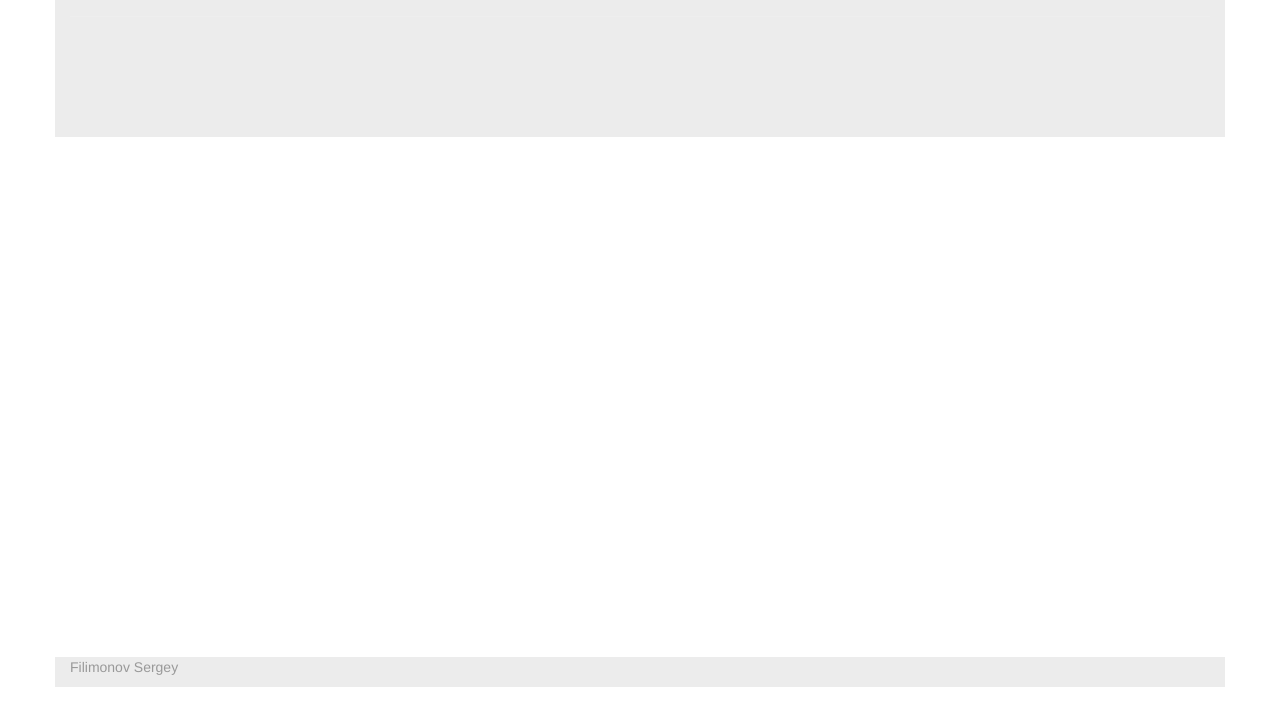
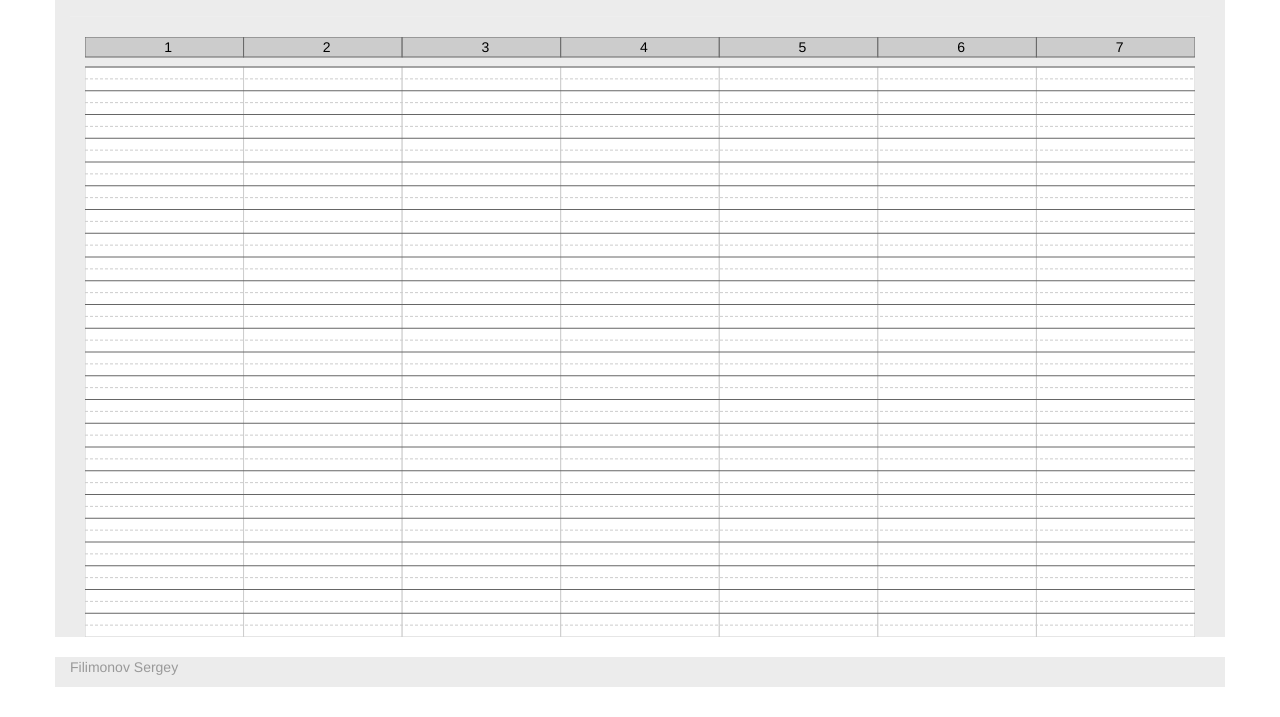
Before and after one commit to filimonov-serg/myRepo, a website: page app/index.html in a window 1280 px wide. Shown: the part 83-800 px from the top of the page. Drawn offline with nearby package versions, Linux system fonts and the light colour scheme.

Commit message:
added D3.js

```diff
--- a/app/css/app.css
+++ b/app/css/app.css
@@ -1,3 +1,18 @@
+.day-line {
+  stroke: #666;
+}
+.day-line-sel {
+  stroke: #600;
+}
+.day-mid-line {
+  stroke: #ccc;
+  stroke-dasharray: 3 2;
+}
+.bg-content {
+  fill: #fff;
+  stroke: #ccc;
+}
+
 html, body {
   height: 100%;
 }
--- a/app/js/directives.js
+++ b/app/js/directives.js
@@ -14,10 +14,109 @@
 			restrtict: 'A',
 			link: function(scope, elem, attrs) {
 				var el = elem[0];
+				var width = el.clientWidth-30;
+				var height = 600;
+
 				elem.css({
-					height: '100px'
+					height: height+'px'
 				});
-				console.log($(elem))
+
+				var svg = d3.select(el).append('svg')
+					.attr('width', width)
+					.attr('height', height);
+
+				/*var topPlank = svg.append('rect')
+					.attr('x',0)
+					.attr('y',0)
+					.attr('width', width)
+					.attr('height', 20)
+					.attr('fill', 'grey');*/
+
+				//render days
+				var xScale = d3.scale.linear()
+					.domain([0, 700])
+					.range([0, width]);
+				var yScale = d3.scale.linear()
+					.domain([0, 30*24])
+					.range([0, height-30]);
+
+				for(var i=0;i<=6;i++) {
+					var dayBox = svg.append('g')
+						.on('mouseover', function(d) {
+							var dayRect = d3.select(this);
+
+							dayRect.selectAll('rect').transition().attr('fill', '#0c0');
+						})
+						.on('mouseout', function(d) {
+							var dayRect = d3.select(this);
+							dayRect.selectAll('rect').transition().attr('fill', '#ccc');
+						});
+
+					dayBox.append('rect')
+						.attr('x', xScale(i*100))
+						.attr('y', xScale(0))
+						.attr('width', xScale(100))
+						.attr('height', 20)
+						.attr('stroke', '#666')
+						.attr('fill', '#ccc');
+
+
+					dayBox.append('text')
+						.attr('x', xScale(i*100 + 50))
+						.attr('y', 15)
+						.attr('class', 'day-text')
+						.text(i+1);
+
+					svg.append('rect')
+					.attr('x', xScale(i*100))
+					.attr('y', 30)
+					.attr('width', xScale(100))
+					.attr('height', yScale(30*24))
+					.attr('class', 'bg-content')
+					.on('mouseout', function() {
+						var selHour = svg.select('#sel-hour')[0];
+						if(selHour[0] != null) {
+							svg.select('#sel-hour').remove();
+						}
+					})
+					.on('mousemove', function() {
+						var mousePos = d3.mouse(this);
+						var selHour = svg.select('#sel-hour')[0];
+						if(selHour[0] === null) {
+							svg.append('line')
+								.attr('x1', 0)
+								.attr('x2', xScale(700))
+								.attr('y1', mousePos[1])
+								.attr('y2', mousePos[1])
+								.attr('class', 'day-line-sel')
+								.attr('id','sel-hour');
+						} else {
+							//console.log(selHour[0]);
+							d3.select(selHour[0]).attr('y1', mousePos[1]).attr('y2', mousePos[1]);
+						}
+
+					});
+				}
+
+				//render time
+
+
+
+				for(var i=0; i<24; i++) {
+					var hourBox = svg.append('g');
+					hourBox.append('line')
+						.attr('x1', 0)
+						.attr('x2', xScale(700))
+						.attr('y1', yScale(i*30)+30)
+						.attr('y2', yScale(i*30)+30)
+						.attr('class', 'day-line');
+					hourBox.append('line')
+						.attr('x1', 0)
+						.attr('x2', xScale(700))
+						.attr('y1', yScale(i*30+15)+30)
+						.attr('y2', yScale(i*30+15)+30)
+						.attr('class', 'day-mid-line');
+				}
 			}
 		}
 	}]);
```
Also changed, not shown: package.json (added, +11 -0 lines), .travis.yml (added), 1 other file.
